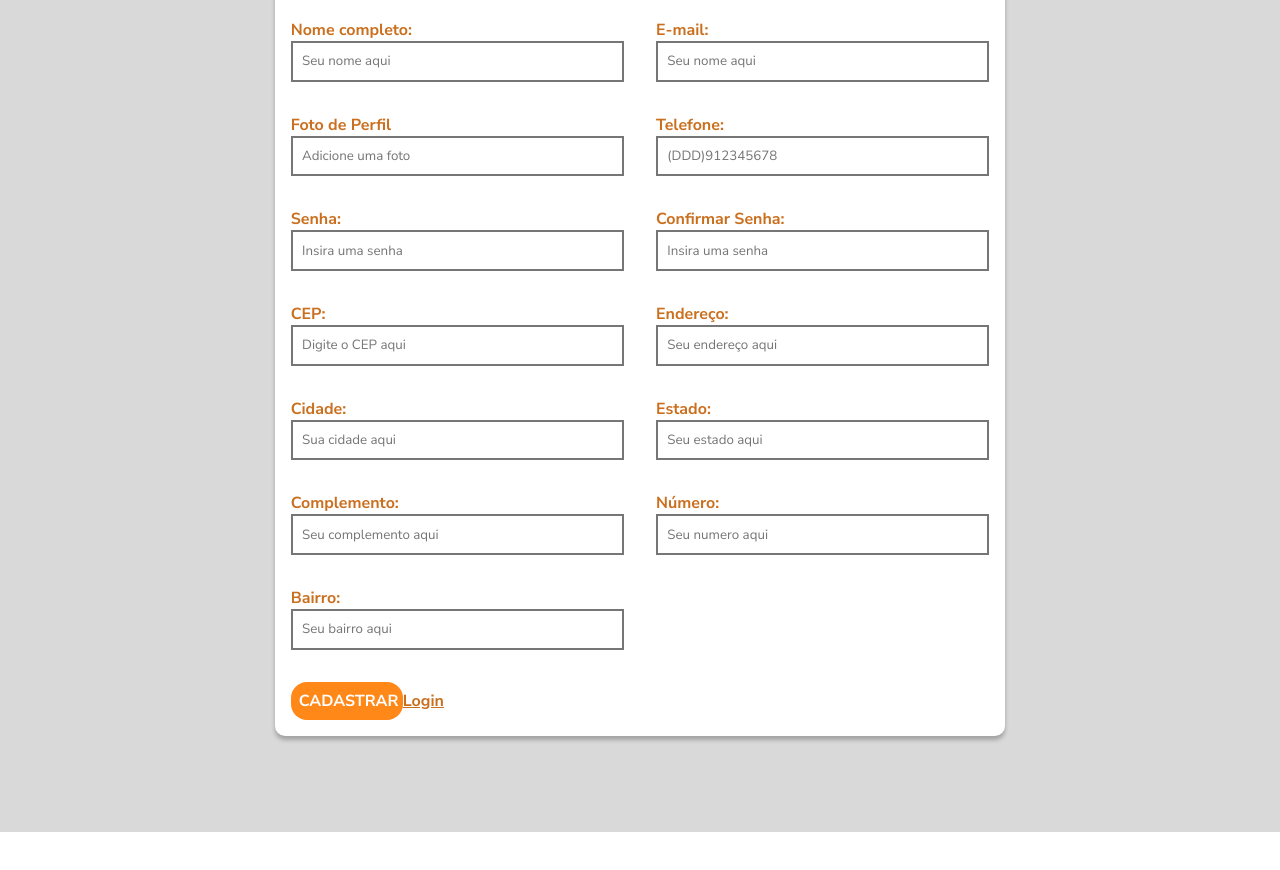
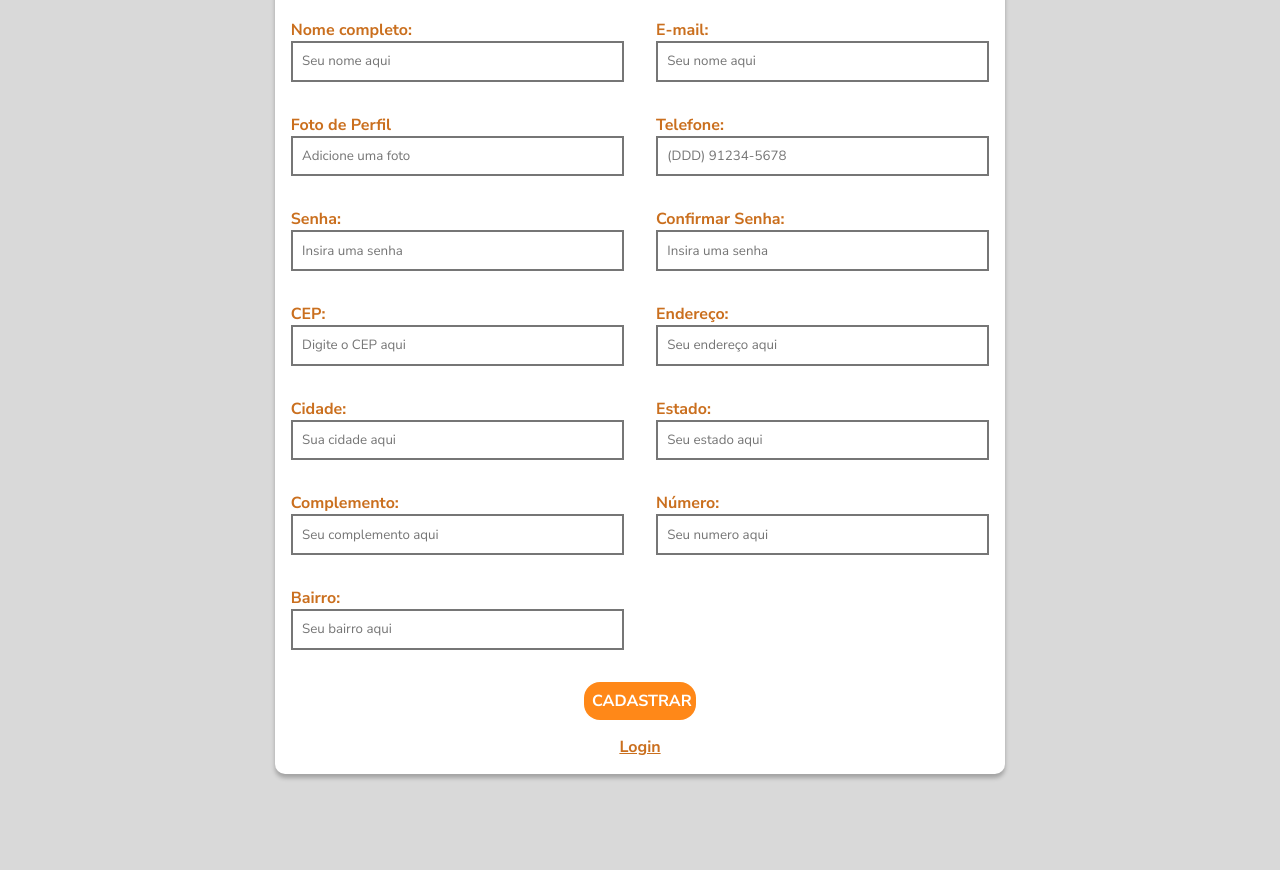
Before and after one commit to otneri/M01-PROJETO-AVALIATIVO_2, a React (Vite) app: page /cadastro in a window 1280 px wide. Shown: the part 240-1110 px from the top of the page. Before the commit the page ends 1072 px from the top, so only its background shows below. Built offline with nearby package versions, Linux system fonts and the light colour scheme.

Commit message:
loginpage update

```diff
--- a/src/App.jsx
+++ b/src/App.jsx
@@ -1,7 +1,7 @@
 import { Global } from "./themes/TemaGlobal";
 import { BrowserRouter } from "react-router-dom";
 import { Rotas } from "./routes";
-import { Header } from "./components/Header/Header";
+import { Header } from "./components/HeaderBar/HeaderBar";
 import { BodyStyled } from "./themes/ConfiguracaoGeral.styles";
 import Modal from "react-modal";
 import { AuthProvider } from "./contexts/index";
--- a/src/components/Buttons/Botao.jsx
+++ b/src/components/Buttons/Botao.jsx
@@ -24,7 +24,7 @@ export const BotaoOnOff = ({ children, handleClick }) => {
 };
 
 export const BotaoLinkPaper = ({ children, handleClick }, funcao) => {
-  return <BotaoLinkStiled onClick={handleClick}>{children}</BotaoLinkStiled>;
+  return <BotaoLinkStiled  href={handleClick}>{children}</BotaoLinkStiled>;
 };
 
 export const BotaoFiltroDevice = ({ children, handleClick }) => {
--- a/src/components/Forms/Form.jsx
+++ b/src/components/Forms/Form.jsx
@@ -1,5 +1,5 @@
 import { Input } from "../Inputs/Input";
-import { FormStyle, SpanError } from "./Form.styled";
+import { FormStyle, SpanError, DivBotoes } from "./Form.styled";
 import { useForm } from "react-hook-form";
 import { Botao, BotaoLinkPaper } from "../Buttons/Botao";
 import { ConteinerInput, InputErrorStyled } from "../../components/Inputs/Input.styled";
@@ -12,16 +12,16 @@ import { yupResolver } from "@hookform/resolvers/yup";
     fullName: yup.string().min(2, 'Mínimo 2 catactéres').matches(FullName, 'Apenas letras').required('Campo obrigatório'),
     emaill: yup.string().email('Campo obrigatório'),
     photoURL: yup.string(),
-    phone: yup.string().required().matches(PhoneNumber),
-    password: yup.string().required(),
-    passwordConfirm: yup.string().required().oneOf([yup.ref('password'), null],'Senha incompatível'),
-    zipCode: yup.string().required(),
-    street: yup.string().required(),
-    city: yup.string().required(),
-    state: yup.string().required(),
-    complement: yup.string().required(),
-    number: yup.string().required(),
-    neighborhood: yup.string().required(),
+    phone: yup.string().required('Campo obrigatório').matches(PhoneNumber),
+    password: yup.string().required('Campo obrigatório'),
+    passwordConfirm: yup.string().required('Campo obrigatório').oneOf([yup.ref('password'), null],'Senha incompatível'),
+    zipCode: yup.string().required('Campo obrigatório'),
+    street: yup.string().required('Campo obrigatório'),
+    city: yup.string().required('Campo obrigatório'),
+    state: yup.string().required('Campo obrigatório'),
+    complement: yup.string(),
+    number: yup.string().required('Campo obrigatório'),
+    neighborhood: yup.string().required('Campo obrigatório'),
   })
 
 
@@ -75,7 +75,7 @@ export const Form = () => {
           />}
 
 
-        <SpanError>{errors?.fullName?.type}</SpanError>
+        <SpanError>{errors?.fullName?.message}</SpanError>
         </ConteinerInput>
 
         <ConteinerInput>
@@ -96,13 +96,13 @@ export const Form = () => {
         type='tel'/>:
 
           <Input {...register ('phone',{required:true})}
-          placeholder="(DDD)912345678"
+          placeholder="(DDD) 91234-5678"
           id={'phone'}
           type='tel'
 
           />}
 
-        {errors?.phone?.type && <SpanError>Campo obrigatório! Número inválido!</SpanError>}
+        {errors?.phone?.type && <SpanError>Telefone inválido!</SpanError>}
         </ConteinerInput>
 
         <ConteinerInput>
@@ -117,7 +117,7 @@ export const Form = () => {
           id={'password'}
           type='password'/>}
 
-        {errors?.password?.type && <SpanError>Campo obrigatório!</SpanError>}
+        <SpanError>{errors?.password?.message}</SpanError>
         </ConteinerInput>
 
         <ConteinerInput>
@@ -147,7 +147,7 @@ export const Form = () => {
           id={'CEP'}
           />}
 
-        {errors?.zipCode?.type && <SpanError>Campo obrigatório!</SpanError>}
+        <SpanError>{errors?.zipCode?.message}</SpanError>
         </ConteinerInput>
 
         <ConteinerInput>
@@ -160,7 +160,7 @@ export const Form = () => {
           placeholder="Seu endereço aqui"
           id={'endereco'}/>}
 
-        {errors?.street?.type && <SpanError>Campo obrigatório!</SpanError>}
+        <SpanError>{errors?.street?.message}</SpanError>
         </ConteinerInput>
 
         <ConteinerInput>
@@ -173,7 +173,7 @@ export const Form = () => {
           placeholder="Sua cidade aqui"
           id={'cidade'}/>}
 
-        {errors?.city?.type && <SpanError>Campo obrigatório!</SpanError>}
+        <SpanError>{errors?.city?.message}</SpanError>
         </ConteinerInput>
 
         <ConteinerInput>
@@ -186,7 +186,7 @@ export const Form = () => {
           placeholder="Seu estado aqui"
           id={'state'}/>}
 
-        {errors?.state?.type && <SpanError>Campo obrigatório!</SpanError>}
+        <SpanError>{errors?.state?.message}</SpanError>
         </ConteinerInput>
 
         <ConteinerInput>
@@ -207,7 +207,7 @@ export const Form = () => {
           placeholder="Seu numero aqui"
           id={'number'}/>}
 
-        {errors?.number?.type && <SpanError>Campo obrigatório!</SpanError>}
+        <SpanError>{errors?.number?.message}</SpanError>
         </ConteinerInput>
 
         <ConteinerInput>
@@ -220,17 +220,19 @@ export const Form = () => {
           placeholder="Seu bairro aqui"
           id={'neighborhood'}/>}
 
-        {errors?.neighborhood?.type && <SpanError>Campo obrigatório!</SpanError>}
+        <SpanError>{errors?.neighborhood?.message}</SpanError>
         </ConteinerInput>
 
 
       </FormStyle>
 
-      <Botao type="submit" handleClick={handleSubmit(handleConfirmarForm, onError)}>
-        Cadastrar
-      </Botao>
+      <DivBotoes>
+        <Botao type="submit" handleClick={handleSubmit(handleConfirmarForm, onError)}>
+          Cadastrar
+        </Botao>
 
-      <BotaoLinkPaper href="/">Login</BotaoLinkPaper>
+        <BotaoLinkPaper href="/">Login</BotaoLinkPaper>
+      </DivBotoes>
     </div>
   );
 };
--- a/src/components/Forms/Form.styled.jsx
+++ b/src/components/Forms/Form.styled.jsx
@@ -13,3 +13,19 @@ export const FormStyle = styled.form `
 export const SpanError = styled.span `
     color: ${temaPrincipal.colors.error};
 `
+
+export const DivBotoes = styled.div `
+    display: flex;
+    flex-direction: column;
+    align-items: center;
+`
+
+export const InputLogin = styled.input `
+    padding: .7em;
+    width: 25em;
+    &:hover{
+        border-color: ${temaPrincipal.colors.backgroundHeader};
+    }
+    border-style: solid;
+
+`
--- a/src/components/Forms/FormLogin.jsx
+++ b/src/components/Forms/FormLogin.jsx
@@ -1,18 +1,46 @@
-import { Input } from '../Inputs/Input'
-import {FormStyle} from './Form.styled'
-import PropTypes from 'prop-types'
+import { SubTitle } from "../SubTitle/SubTitle";
+import {  ConteinerInput} from "../../components/Inputs/Input.styled"
+import { Input } from "../Inputs/Input"
+import { FormStyle, SpanError } from "./Form.styled"
+import { Botao, BotaoLinkPaper } from "../Buttons/Botao";
+import { useForm } from "react-hook-form";
+import * as yup from 'yup'
+import { yupResolver } from "@hookform/resolvers/yup";
 
-export const FormLogin= ({onChange}) => {
+const validationSchema = yup.object({
+    email: yup.string().required('Campo obrigatório'),
+    password: yup.string().required('Campo obrigatório')
+})
+export const FormLogin = () => {
+    const {  handleSubmit, register, formState : {errors} } = useForm({resolver: yupResolver(validationSchema)})
+
+
+    const handleConfirmarForm = (valores) => {
+        console.log(valores);
+    }
+
+
 
     return (
-        <FormStyle>
-            <Input onChange={onChange}>E-mail</Input>
-            <Input>Senha</Input>
+
+        <FormStyle onSubmit={handleSubmit(handleConfirmarForm)}>
+
+            <ConteinerInput>
+                <SubTitle>E-mail: </SubTitle>
+                <Input {...register('email')}/>
+                <SpanError>{errors?.email?.message}</SpanError>
+            </ConteinerInput>
+
+            <ConteinerInput>
+                <SubTitle>Senha: </SubTitle>
+                <Input {...register('password')}
+                type='password'/>
+                <SpanError>{errors?.password?.message}</SpanError>
+            </ConteinerInput>
+
+            <Botao handleClick={handleSubmit(handleConfirmarForm)}>Login</Botao>
+            <BotaoLinkPaper href='/cadastro'>Cadastre-se</BotaoLinkPaper>
+
         </FormStyle>
-
-    )
-}
-
-FormLogin.propTypes = {
-    onChange: PropTypes.func
-}
+    );
+};
--- a/src/components/Header/Header.jsx
+++ b/src/components/HeaderBar/HeaderBar.jsx
@@ -1,7 +1,7 @@
 import { Logo } from "../../assets/img"
 import { BotaoLogin } from "../Buttons/Botao"
 
-import { Div, HeaderStyled,TitleHeaderStyled} from "./Header.styled"
+import { Div, HeaderStyled,TitleHeaderStyled} from "./HeaderBar.styled"
 
 export const Header = () => {
     return (
--- a/src/components/Inputs/Input.jsx
+++ b/src/components/Inputs/Input.jsx
@@ -1,5 +1,5 @@
 import {InputErrorStyled, InputStyled} from './Input.styled'
-import {forwardRef} from 'react'
+import { forwardRef} from 'react'
 
 export const Input = forwardRef((props, ref) =>
 
@@ -11,7 +11,7 @@ Input.displayName = 'Input';
 
 export const InputError = forwardRef( (props, ref) =>
 
-    <InputErrorStyled {...props} ref={ref}/>
+    <InputErrorStyled  {...props} ref={ref}/>
 );
 
 
--- a/src/pages/cadastro/Cadastro.jsx
+++ b/src/pages/cadastro/Cadastro.jsx
@@ -9,9 +9,7 @@ export const Cadastro = () => {
 
             <Paper>
                 <Title>Cadastrar</Title>
-                <Form>
-
-                </Form>
+                <Form/>
 
             </Paper>
         </CadastroStyle>
--- a/src/pages/login/LoginPage.jsx
+++ b/src/pages/login/LoginPage.jsx
@@ -7,27 +7,24 @@ import { useState } from 'react'
 import { useAuth } from '../../contexts/Autenticação/index'
 
 export const LoginPage = () => {
-    const [input, setInput] = useState({
-        nome:''
-    });
+    // const [input, setInput] = useState({
+    //     nome:''
+    // });
 
-    const { setUsuario } = useAuth();
+    // const { setUsuario } = useAuth();
 
 
-    const handleLogin = () => {
-        localStorage.setItem("fullName", JSON.stringify(input));
-        setUsuario(input)
-    }
+    // const handleLogin = () => {
+    //     localStorage.setItem("fullName", JSON.stringify(input));
+    //     setUsuario(input)
+    // }
 
 
     return (
         <LoginPageStyle>
-
             <Paper>
                 <Title>Acessar</Title>
-                <FormLogin onChange={(e) => setInput({nome: e.target.value})}/>
-                <Botao handleClick={handleLogin}>Acessar</Botao>
-                <LoginStyle href='/'>Cadastrar</LoginStyle>
+                <FormLogin />
             </Paper>
         </LoginPageStyle>
     )
```
Also changed, not shown: src/components/HeaderBar/HeaderBar.styled.jsx (renamed from src/components/Header/Header.styled.jsx).
